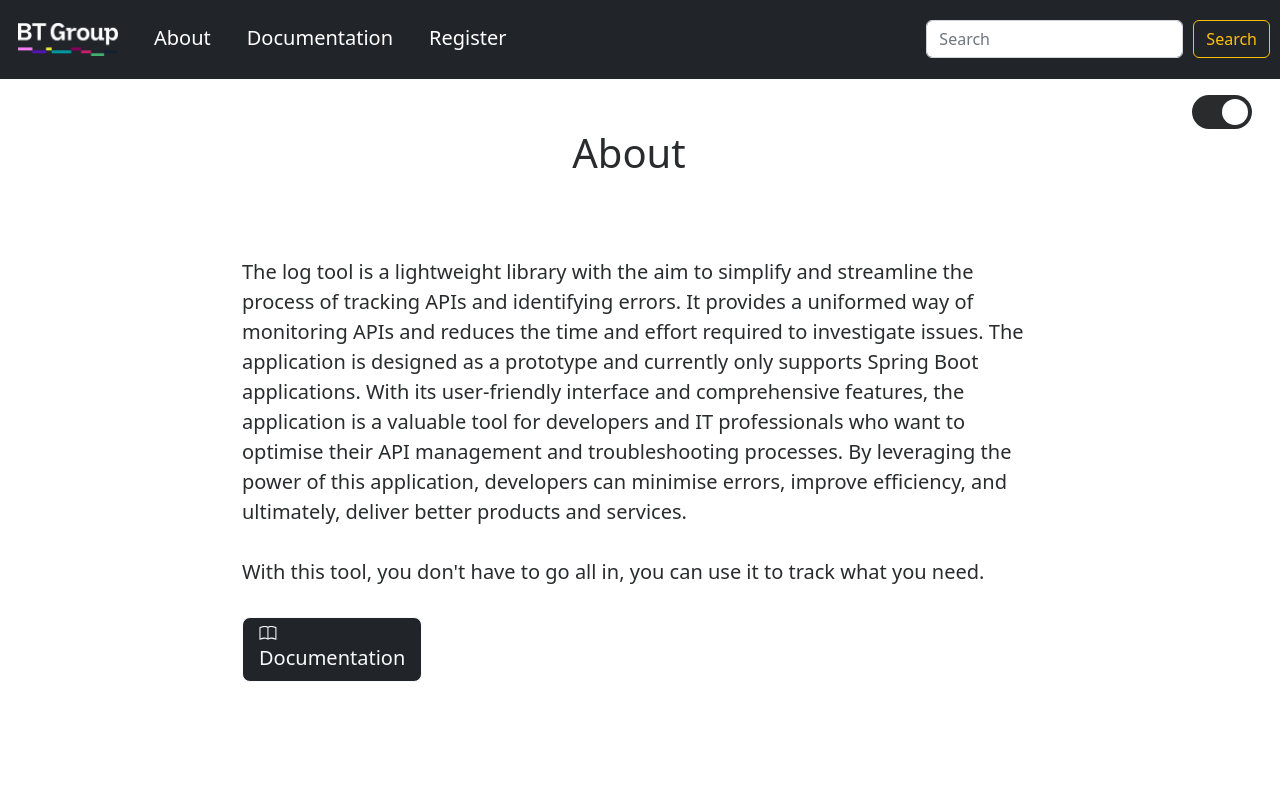
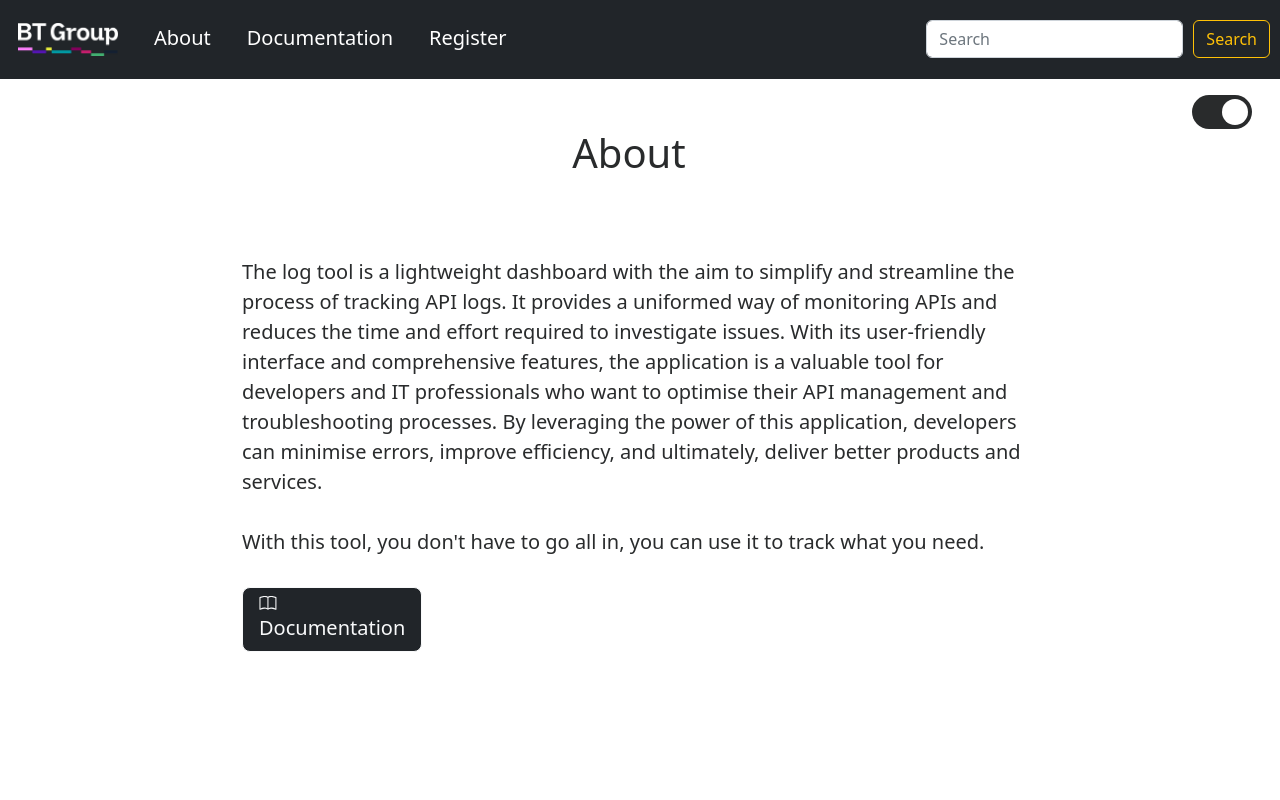
Before and after one commit to brendan-muldoon/dashboard, a Vue app: page / in a window 1280 px wide. Shown: the top 800 px of the page. Built offline with nearby package versions, Linux system fonts and the light colour scheme.

Commit message:
Some restyling

```diff
--- a/src/components/AppAbout.vue
+++ b/src/components/AppAbout.vue
@@ -2,25 +2,26 @@
   <div class="container">
     <h2>About</h2>
     <p>
-      The log tool is a lightweight library with the aim to simplify and
-      streamline the process of tracking APIs and identifying errors. It
+      The log tool is a lightweight dashboard with the aim to simplify and
+      streamline the process of tracking API logs. It
       provides a uniformed way of monitoring APIs and reduces the time and
-      effort required to investigate issues. The application is designed as a
-      prototype and currently only supports Spring Boot applications. With its
-      user-friendly interface and comprehensive features, the application is a
-      valuable tool for developers and IT professionals who want to optimise
-      their API management and troubleshooting processes. By leveraging the
-      power of this application, developers can minimise errors, improve
-      efficiency, and ultimately, deliver better products and services.
+      effort required to investigate issues. With its user-friendly interface
+      and comprehensive features, the application is a valuable tool for
+      developers and IT professionals who want to optimise their API management
+      and troubleshooting processes. By leveraging the power of this
+      application, developers can minimise errors, improve efficiency, and
+      ultimately, deliver better products and services.
       <br />
       <br />
       With this tool, you don't have to go all in, you can use it to track what
       you need.
       <br />
       <br />
-      <a
+
+      <router-link
+        class="btn btn-dark btn-outline-light btn-lg"
         href="/documentation"
-        class="btn btn-dark btn-outline-light btn-lg"
+        to="/documentation"
       >
         <svg
           xmlns="http://www.w3.org/2000/svg"
@@ -32,8 +33,9 @@
         >
           <path
             d="M1 2.828c.885-.37 2.154-.769 3.388-.893 1.33-.134 2.458.063 3.112.752v9.746c-.935-.53-2.12-.603-3.213-.493-1.18.12-2.37.461-3.287.811V2.828zm7.5-.141c.654-.689 1.782-.886 3.112-.752 1.234.124 2.503.523 3.388.893v9.923c-.918-.35-2.107-.692-3.287-.81-1.094-.111-2.278-.039-3.213.492V2.687zM8 1.783C7.015.936 5.587.81 4.287.94c-1.514.153-3.042.672-3.994 1.105A.5.5 0 0 0 0 2.5v11a.5.5 0 0 0 .707.455c.882-.4 2.303-.881 3.68-1.02 1.409-.142 2.59.087 3.223.877a.5.5 0 0 0 .78 0c.633-.79 1.814-1.019 3.222-.877 1.378.139 2.8.62 3.681 1.02A.5.5 0 0 0 16 13.5v-11a.5.5 0 0 0-.293-.455c-.952-.433-2.48-.952-3.994-1.105C10.413.809 8.985.936 8 1.783z"
-          /></svg
-        > Documentation</a
+          />
+        </svg>
+        Documentation</router-link
       >
     </p>
   </div>
--- a/src/components/AppDocumentation.vue
+++ b/src/components/AppDocumentation.vue
@@ -12,8 +12,8 @@
     <h4><u>Register Your Application</u></h4>
     <p>
       Firstly you will need to register your application. You can do so by
-      registering it <a href="/register">here</a>. Ensure the name that you
-      register matches exactly what is in your application.yml. Failure to
+      registering it <router-link to="/register" href="/register">here</router-link >. Ensure the name that you
+      register matches exactly what is in your <code>application.yml</code> or <code>application.properties</code>. Failure to
       complete either of these steps will result in logs not being correctly
       stored or being retrievable.
     </p>
@@ -69,13 +69,13 @@
       <br />
       <br />
 
-      <code>"Application Name"</code> - The name of your application.
+      <code>"applicationId"</code> - The id/ name of your application.
       <br />
 
-      <code>"Message"</code> - The log message you wish to save.
+      <code>"description"</code> - The log message you wish to save.
       <br />
 
-      <code>"Timestamp"</code> - The local date and time.
+      <code>"timestamp"</code> - The local date and time.
       <br />
       <br />
       Here's an example:
@@ -116,10 +116,12 @@
       <br/>
       However, if you recieve an error stating no logs could be found, then it's for one of two reasons. 1, you don't have any logs yet, or 2, you have not registered your app.
       <br/>
-      <br/>
+    </p>
+    <h4><u>Contact</u></h4>
+<p>
+  If you have any questions, queries, concerns or ideas of improvement, you can reach me at brendan.muldoon@bt.com.
+</p>
 
-      If you have any questions, queries or concerns, you can reach me at brendan.muldoon@bt.com.
-    </p>
 
 
   </div>
--- a/src/components/SearchResult.vue
+++ b/src/components/SearchResult.vue
@@ -114,6 +114,9 @@
         </ul>
       </nav>
     </div>
+    <br/>
+    <br/>
+
   </div>
 </template>
 
```
